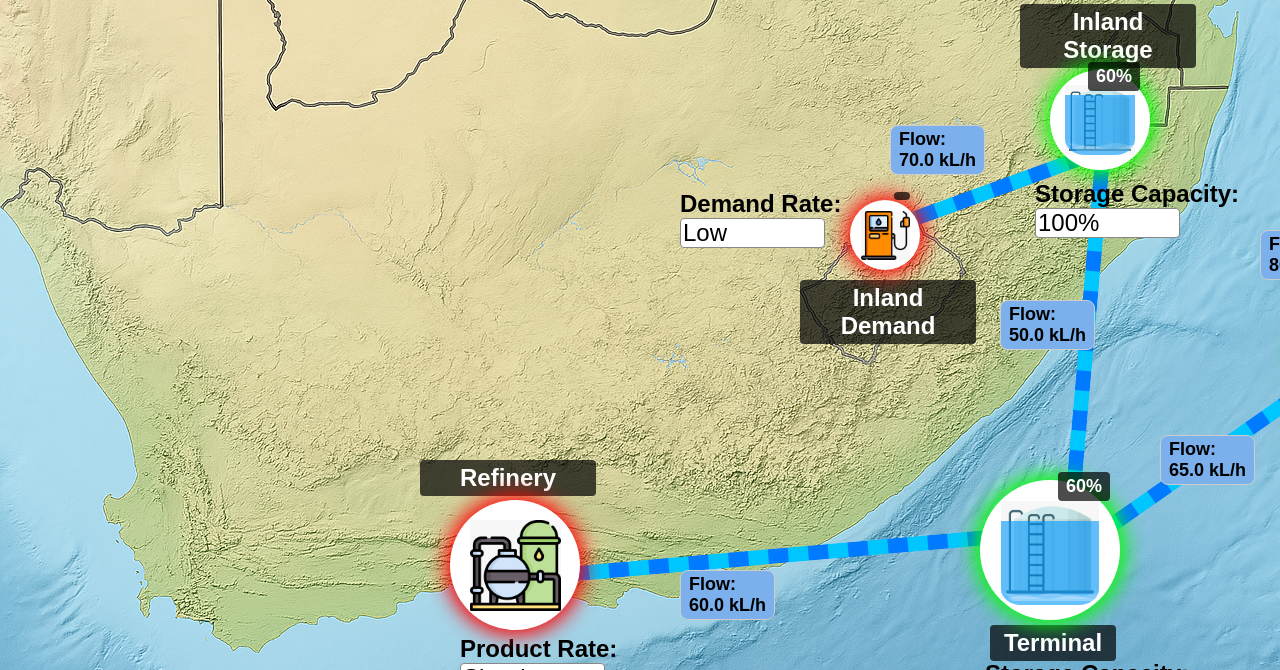
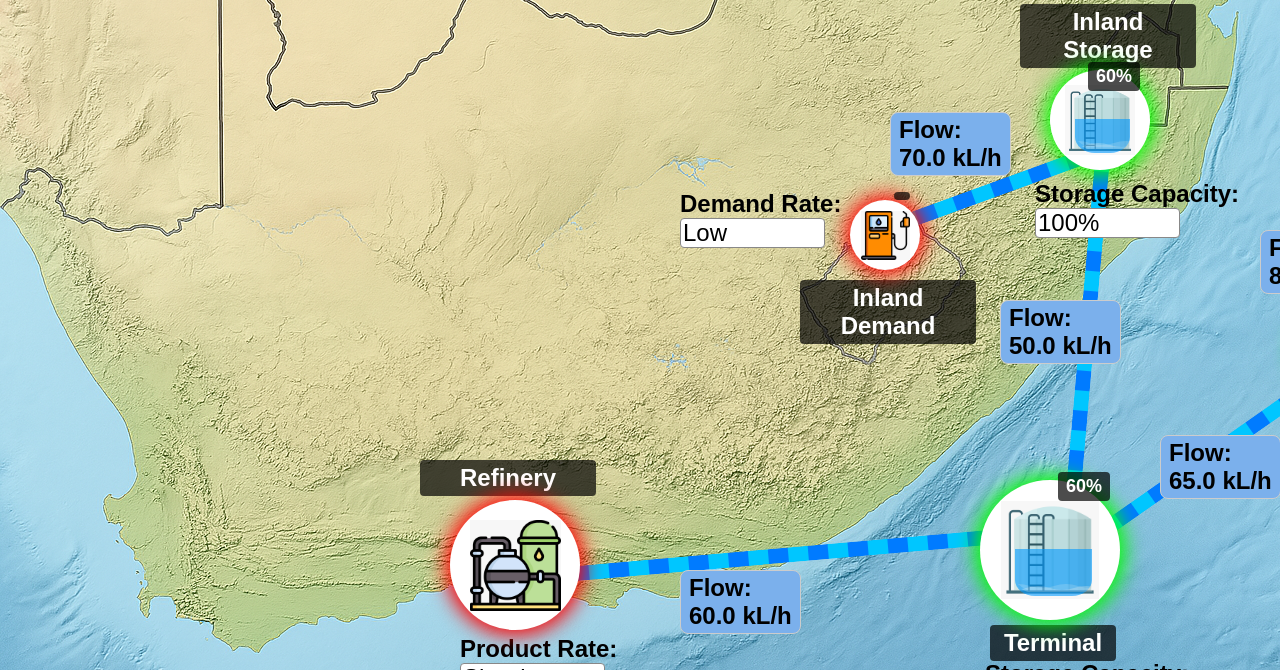
Before and after one commit to Momo-2689/Oil, a Flask app: page / in a window 1280 px wide. Shown: the part 130-800 px from the top of the page. Run offline with Flask 3, Linux system fonts and the light colour scheme.

Commit message:
Fix automation
Fixing the waves so that the it doesn't overflow from from the images

```diff
--- a/templates/index.html
+++ b/templates/index.html
@@ -197,28 +197,28 @@
       padding: 3px 8px;
       border: 1px solid #ccc;
       border-radius: 8px;
-      font-size: 18px;
+      font-size: 24px;
       white-space: nowrap;
       z-index: 3;
     }
 
     #label1 { top: 570px; left: 680px;  }
     #label2 { top: 300px; left: 1000px; }
-    #label3 { top: 125px; left: 890px; }
+    #label3 { top: 112px; left: 890px;  }
     #label4 { top: 230px; left: 1295px; }
     #label5 { top: 435px; left: 1160px; }
 
 .tank-container {
   position: absolute;
+  top: 0;
   left: 0;
-      bottom: 0;
   width: 100%;
   height: 100%;
-      pointer-events: none;
-      display: flex;
-      align-items: flex-end;
-      justify-content: center;
+  overflow: hidden; /* Ensures liquid doesn't overflow */
+  border-radius: 50%; /* Matches card's circular shape */
+  z-index: 3;
 }
+
 
     .tank-img {
       position: absolute;
@@ -234,16 +234,17 @@
 
     .liquid-container {
   position: absolute;
-      left: 50%;
-      bottom: 15px; /* Move the bottom of the animation up by 15px */
-      transform: translateX(-50%);
-      width: 70%;
-      height: 100%;
-      z-index: 3;
+  left: 25%;
+  bottom: 17%;
+  width: 55%;
+  height: 57%;
   overflow: hidden;
   display: flex;
   align-items: flex-end;
+  justify-content: center;
+  z-index: 3;
 }
+
 
     .liquid {
       position: absolute;
@@ -646,48 +647,64 @@ setFlowSpeed("pipe5", "label5", 65);
 
 // Create a class to manage individual tank animations
 class TankAnimation {
-  constructor(tankElement, index) {
+    constructor(tankElement) {
   this.tank = tankElement;
-    this.index = index;
   this.percentage = 0;
   this.isRunning = false;
 
   this.liquidElement = this.tank.querySelector('.liquid');
   this.percentOverlay = this.tank.closest('.card').querySelector('.percentage-overlay');
+
+  if (!this.liquidElement) {
+    console.warn(`No liquid element found in tank: ${tankElement.id}`);
+    return;
   }
 
+  if (!this.percentOverlay) {
+    console.warn(`No percentage overlay found near tank: ${tankElement.id}`);
+  }
+
+
+    }
+
+    // Start the animation loop
     start() {
         if (this.isRunning) return;
         this.isRunning = true;
         this.increaseLiquid();
     }
 
+    // Stop the animation loop
     stop() {
         this.isRunning = false;
     }
 
+    // Main animation function
     increaseLiquid() {
   if (!this.isRunning) return;
-
-    if (userOverrides[this.index]) return; // Skip animation if user is controlling it
 
   if (this.percentage > 100) {
     this.percentage = 0;
   }
 
+  // Update liquid height
   this.liquidElement.style.height = `${this.percentage}%`;
 
+  // ✅ Update the percentage overlay text
   if (this.percentOverlay) {
     this.percentOverlay.textContent = `${this.percentage}%`;
   }
 
+  // Loop again
   this.percentage += 20;
   setTimeout(() => this.increaseLiquid(), 2000);
 }
+
+
 }
 
+// Initialize all tanks when the page loads
 
-// Initialize all tanks when the page loads
 
 window.onload = () => {
   for (let i = 0; i < options.length; i++) {
```
Lines whose indentation alone changed are shown as unchanged.
